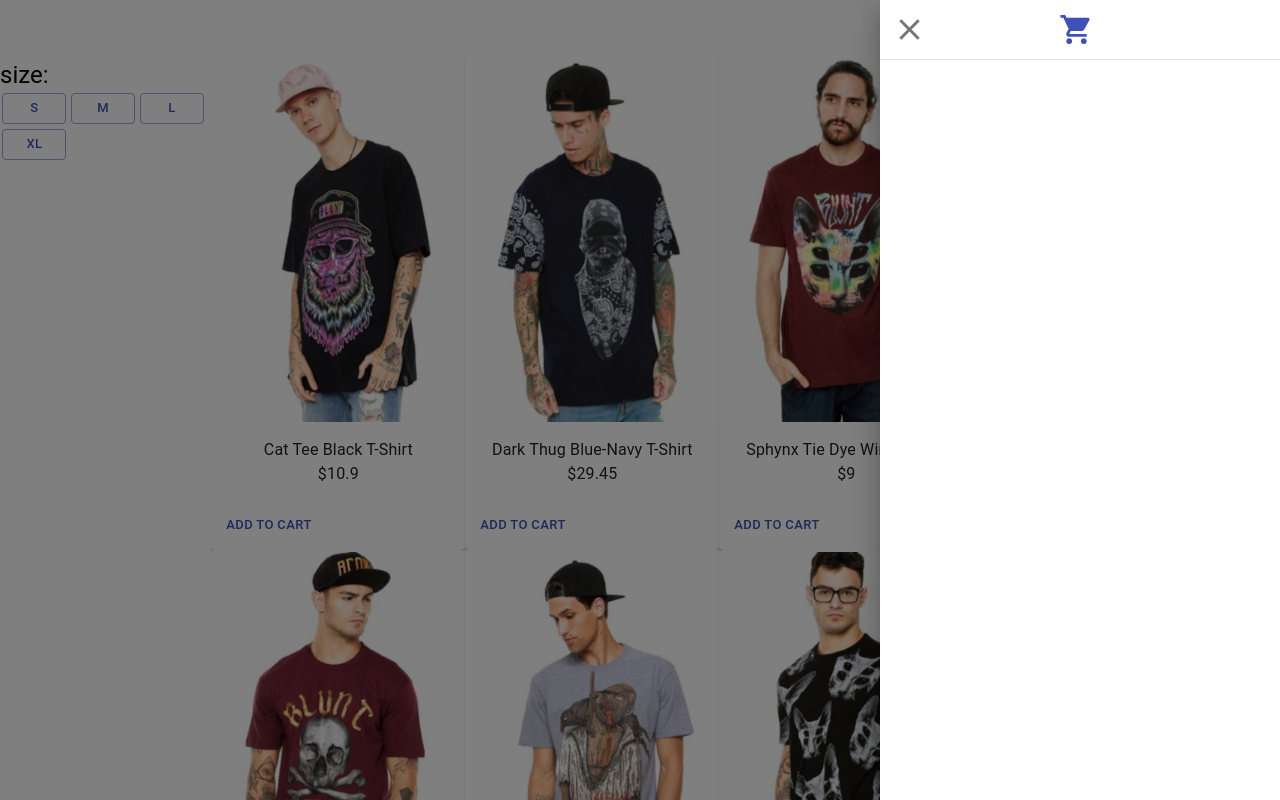
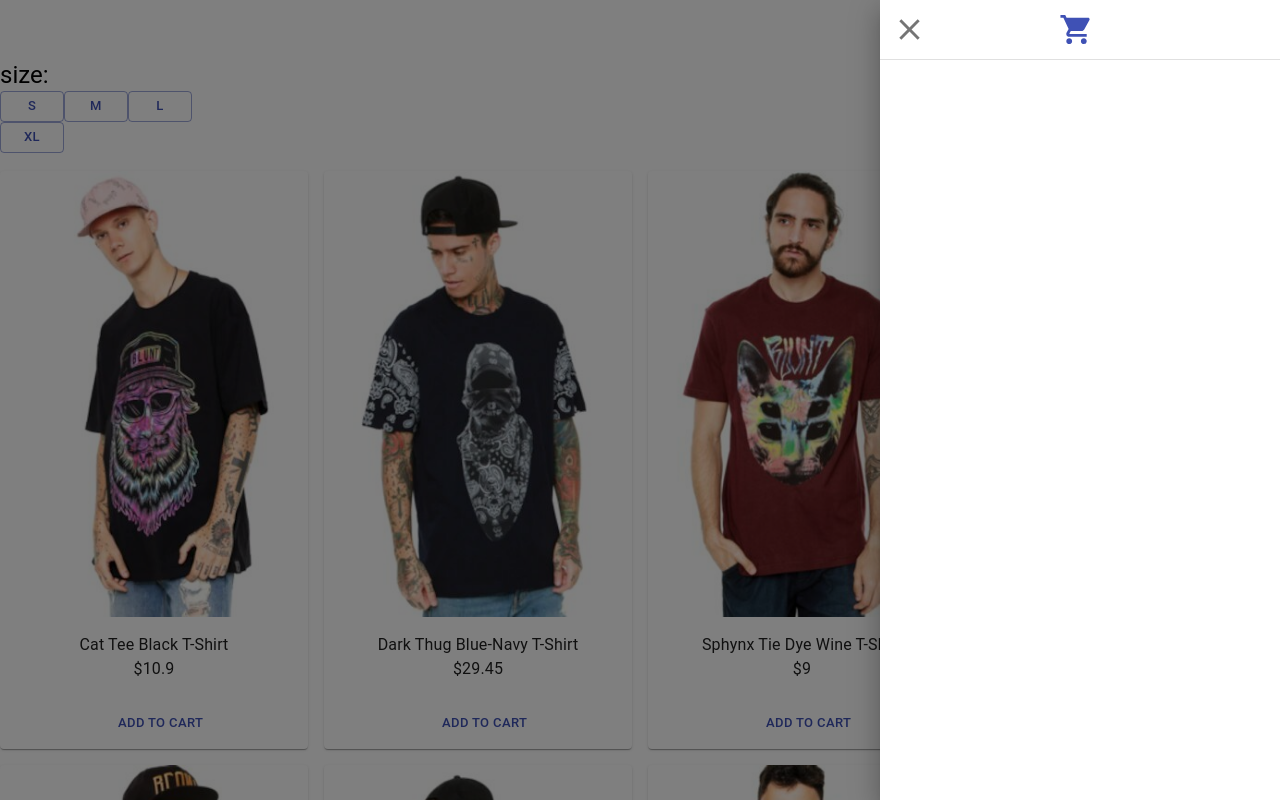
Before and after one commit to Waddddd/shopping-cart, a React (Create React App) app: page / in a window 1280 px wide. Both pictures are taken after a click on the button 1202 px from the left and 29 px from the top of the page. Shown: the top 800 px of the page. Built offline with nearby package versions, Linux system fonts and the light colour scheme.

Commit message:
adding items to cart

```diff
--- a/package.json
+++ b/package.json
@@ -29,5 +29,8 @@
       "last 1 firefox version",
       "last 1 safari version"
     ]
+  },
+  "devDependencies": {
+    "eslint-plugin-react-hooks": "^2.2.0"
   }
 }
--- a/src/App.js
+++ b/src/App.js
@@ -1,157 +1,80 @@
 import React, { useEffect, useState } from 'react';
 import Grid from '@material-ui/core/Grid';
-import GridList from '@material-ui/core/GridList';
-import Card from '@material-ui/core/Card';
-import CardActionArea from '@material-ui/core/CardActionArea';
-import CardContent from '@material-ui/core/CardContent';
-import CardMedia from '@material-ui/core/CardMedia';
-import CardActions from '@material-ui/core/CardActions';
 import Button from '@material-ui/core/Button';
 import Typography from '@material-ui/core/Typography';
 import { makeStyles } from '@material-ui/core/styles';
-import Drawer from '@material-ui/core/Drawer';
-import IconButton from '@material-ui/core/IconButton';
-import AddShoppingCartIcon from '@material-ui/icons/AddShoppingCart';
-import ShoppingCartIcon from '@material-ui/icons/ShoppingCart'
-import CloseIcon from '@material-ui/icons/Close'
-import Divider from '@material-ui/core/Divider'
+import ProductList from './ProductList';
+import Cart from './Cart'
 
-const useStyles = makeStyles(theme => ({
-  button: {
-    margin: theme.spacing(0.3),
-  },
-  list: {
-    width: 400
-  },
-}));
-
-const ProductList =({products,state}) => {
-
-  return(
-
-  <GridList cellHeight={"auto"} cols={4}>
-      {products.map(product =>
-      <Card key={product.sku} style={{maxWidth:250}}>
-      <CardActionArea>
-        <CardMedia
-          component="img"
-          image={"data/products/"+product.sku+"_1.jpg"}
-        />
-        <CardContent>
-          <Typography align="center">
-            {product.title}
-          </Typography>
-          <Typography align="center">
-            {product.currencyFormat}{product.price}
-          </Typography>
-        </CardContent>
-        <CardActions>
-        <Button size="small" color="primary" onClick={() => state.setState(true)}>
-          Add to cart
-        </Button>
-      </CardActions>
-      </CardActionArea>
-    </Card>
-    )}
-  </GridList>
-
-  );
-};
-
-const CartButtom = ({state,classes}) => {
-
-  const sideList = () => {
-    return(
-      <div
-        className={classes.list}
-      >
-      <Grid container>
-        <Grid item xs={5}>
-        <IconButton onClick={() => state.setState(false)} aira-label="close shopping cart">
-          <CloseIcon fontSize="large"/>
-        </IconButton>
-        </Grid>
-        <Grid item xs={7}>
-        <IconButton aira-label="shopping cart">
-          <ShoppingCartIcon color="primary" fontSize="large"/>
-        </IconButton>
-        </Grid>
-      </Grid>
-      <Divider/>
-      </div>
-    );
-  };
-
-  return(
-    <div>
-      <IconButton color="primary" onClick={() => state.setState(true)} aira-label="add to shopping cart">
-        <AddShoppingCartIcon fontSize="large"/>
-      </IconButton>
-      <Drawer
-        anchor="right"
-        open={state.state}
-      >
-        {sideList()}
-      </Drawer>
-    </div>
-  );
-};
-
-const SizeBar = ({classes}) =>{
+const SizeBar = () =>{
   return(
   <React.Fragment>
   <Typography align="left" variant="h5" >
   size:
   </Typography>
-  <Button size="small" variant="outlined" color="primary" className={classes.button}>
+  <Button size="small" variant="outlined" color="primary">
     S
   </Button>
-  <Button size="small" variant="outlined" color="primary" className={classes.button}>
+  <Button size="small" variant="outlined" color="primary">
     M
   </Button>
-  <Button size="small" variant="outlined" color="primary" className={classes.button}>
+  <Button size="small" variant="outlined" color="primary">
     L
   </Button>
-  <Button size="small" variant="outlined" color="primary" className={classes.button}>
+  <Button size="small" variant="outlined" color="primary">
     XL
   </Button>
   </React.Fragment>
   );
 };
 
+const useSelection = () => {
+  const [selected,setSelected] = useState([]);
+  const addToggle = (item) => {
+    if (selected.some(x=>x.sku===item.sku)) {
+      console.log("come include")
+      let temp = selected.find(x=>x.sku===item.sku);
+      temp.quantity += 1;
+    }
+    else{
+      console.log("come exclude")
+      let quan = {quantity : 1}
+      setSelected(selected.concat([Object.assign(item, quan)]));
+    }
+  }
+  const deleteToggle = (item) => {
+    setSelected(selected.filter(x=>x!==item));
+  }
+  return [selected,addToggle,deleteToggle];
+}
+
 const App = () => {
-  const [data, setData] = useState({});
+  const [data, setData] = useState([]);
   const [state, setState] = useState(false);
-  const products = Object.values(data);
+  const [selected,addToggle,deleteToggle] = useSelection();
+
   useEffect(() => {
     const fetchProducts = async () => {
       const response = await fetch('./data/products.json');
       const json = await response.json();
-      setData(json);
+      setData(Object.values(json));
     };
     fetchProducts();
   }, []);
 
-  const classes = useStyles();
-
   return (
   <React.Fragment>
     <Grid container>
-      <Grid item xs={11} justify="flex-end">
-
+      <Grid item xs={11}>
       </Grid>
-      <Grid item xs={1} justify="flex-end">
-        <CartButtom state={{state, setState}} classes={classes}/>
+      <Grid item xs={1}>
+        <Cart drawerstate={{state, setState}} selection={{selected,deleteToggle}} />
       </Grid>
     </Grid>
-    <Grid container>
       <Grid item xs={2}>
-        <SizeBar classes={classes}/>
+        <SizeBar />
       </Grid>
-      <Grid item xs={10}>
-        <ProductList products={products} state={{state,setState}} />
-      </Grid>
-    </Grid>
+    <ProductList products={data} drawerstate={{state,setState}} selection={{selected,addToggle}}/>
   </React.Fragment>
   );
 };
--- /dev/null
+++ b/src/Cart.js
@@ -0,0 +1,112 @@
+import React from 'react'
+import Grid from '@material-ui/core/Grid';
+import Drawer from '@material-ui/core/Drawer';
+import IconButton from '@material-ui/core/IconButton';
+import AddShoppingCartIcon from '@material-ui/icons/AddShoppingCart';
+import ShoppingCartIcon from '@material-ui/icons/ShoppingCart'
+import CloseIcon from '@material-ui/icons/Close'
+import ClearIcon from '@material-ui/icons/Clear';
+import Divider from '@material-ui/core/Divider'
+import Card from '@material-ui/core/Card';
+import CardContent from '@material-ui/core/CardContent';
+import CardMedia from '@material-ui/core/CardMedia';
+import Typography from '@material-ui/core/Typography';
+import { makeStyles } from '@material-ui/core/styles';
+
+const useStyles = makeStyles(theme => ({
+  list: {
+    width: 400,
+  },
+  card:{
+    display: 'flex',
+
+  },
+  cardcontent:{
+    display: 'flex',
+    flexDirection: 'column'
+  },
+  cardmedia:{
+    width: 49.5,
+    height:72,
+    marginTop:10,
+    marginLeft:5,
+  },
+  iconbutton:{
+    marginLeft:150,
+    marginTop:-40,
+  }
+}));
+
+const Cart = ({drawerstate, selection}) => {
+
+  return(
+    <div>
+      <IconButton color="primary" onClick={() => drawerstate.setState(true)} aira-label="add to shopping cart">
+        <AddShoppingCartIcon fontSize="large"/>
+      </IconButton>
+      <Drawer
+        anchor="right"
+        open={drawerstate.state}
+      >
+      <SideList drawerstate={drawerstate} selection={selection}/>
+      </Drawer>
+    </div>
+  );
+};
+
+const SideList = ({drawerstate,selection}) => {
+  const classes = useStyles();
+
+  return(
+    <div className={classes.list}>
+    <Grid container>
+      <Grid item xs={5}>
+      <IconButton onClick={() => drawerstate.setState(false)} aira-label="close shopping cart">
+        <CloseIcon fontSize="large"/>
+      </IconButton>
+      </Grid>
+      <Grid item xs={7}>
+      <IconButton aira-label="shopping cart">
+        <ShoppingCartIcon color="primary" fontSize="large"/>
+      </IconButton>
+      </Grid>
+    </Grid>
+    <Divider/>
+    <ShoppingList selection={selection}/>
+    </div>
+  );
+};
+
+const ShoppingList = ({selection}) => {
+  const classes = useStyles();
+  return(
+    <div>
+    {selection.selected.map(item =>
+    <Card key={item.sku} className={classes.card}>
+    <CardMedia
+      className = {classes.cardmedia}
+      component="img"
+      image = {"data/products/"+item.sku+"_1.jpg"}
+      alt="product image"
+    />
+    <CardContent className={classes.cardcontent}>
+    <Typography variant="subtitle2">
+      {item.title}
+    </Typography>
+    <Typography variant="caption">
+      {item.style}
+    </Typography>
+    <Typography variant="caption">
+      Quantity: {item.quantity}
+    </Typography>
+    </CardContent>
+    <IconButton size="small" className={classes.iconbutton} onClick={()=>{selection.deleteToggle(item)}}>
+      <ClearIcon fontSize="small"/>
+    </IconButton>
+    </Card>
+    )}
+    </div>
+  );
+};
+
+export default Cart;
--- /dev/null
+++ b/src/ProductList.js
@@ -0,0 +1,64 @@
+import React from 'react';
+import Grid from '@material-ui/core/Grid';
+import Card from '@material-ui/core/Card';
+import CardActionArea from '@material-ui/core/CardActionArea';
+import CardContent from '@material-ui/core/CardContent';
+import CardMedia from '@material-ui/core/CardMedia';
+import CardActions from '@material-ui/core/CardActions';
+import Button from '@material-ui/core/Button';
+import Typography from '@material-ui/core/Typography';
+import { makeStyles } from '@material-ui/core/styles';
+
+const useStyles = makeStyles(theme => ({
+    root: {
+      flexGrow: 1,
+      display: "flex",
+      flexWrap: "wrap",
+      marginTop:10,
+      position:"relative"
+    },
+    button: {
+      margin: theme.spacing(0.3),
+      marginLeft: 105,
+    },
+  }));
+
+const ProductList =({products,drawerstate,selection}) => {
+    const classes = useStyles();
+    return(
+      <Grid container spacing={2} className={classes.root}>
+        {products.map(product =>
+        <Grid item xs={3} key={product.sku}>
+        <Card>
+        <CardActionArea>
+          <CardMedia
+            component="img"
+            image={"data/products/"+product.sku+"_1.jpg"}
+          />
+          <CardContent>
+            <Typography align="center">
+              {product.title}
+            </Typography>
+            <Typography align="center">
+              {product.currencyFormat}{product.price}
+            </Typography>
+          </CardContent>
+          <CardActions>
+          <Button size="small" color="primary" className={classes.button}
+            onClick={()=>{
+              drawerstate.setState(true);
+              selection.addToggle(product);
+            }}
+          >
+            Add to cart
+          </Button>
+        </CardActions>
+        </CardActionArea>
+      </Card>
+      </Grid>
+      )}
+      </Grid>
+    );
+  };
+
+export default ProductList;
```
Also changed, not shown: 1 other file (tests, documents, lock files or other folders).
